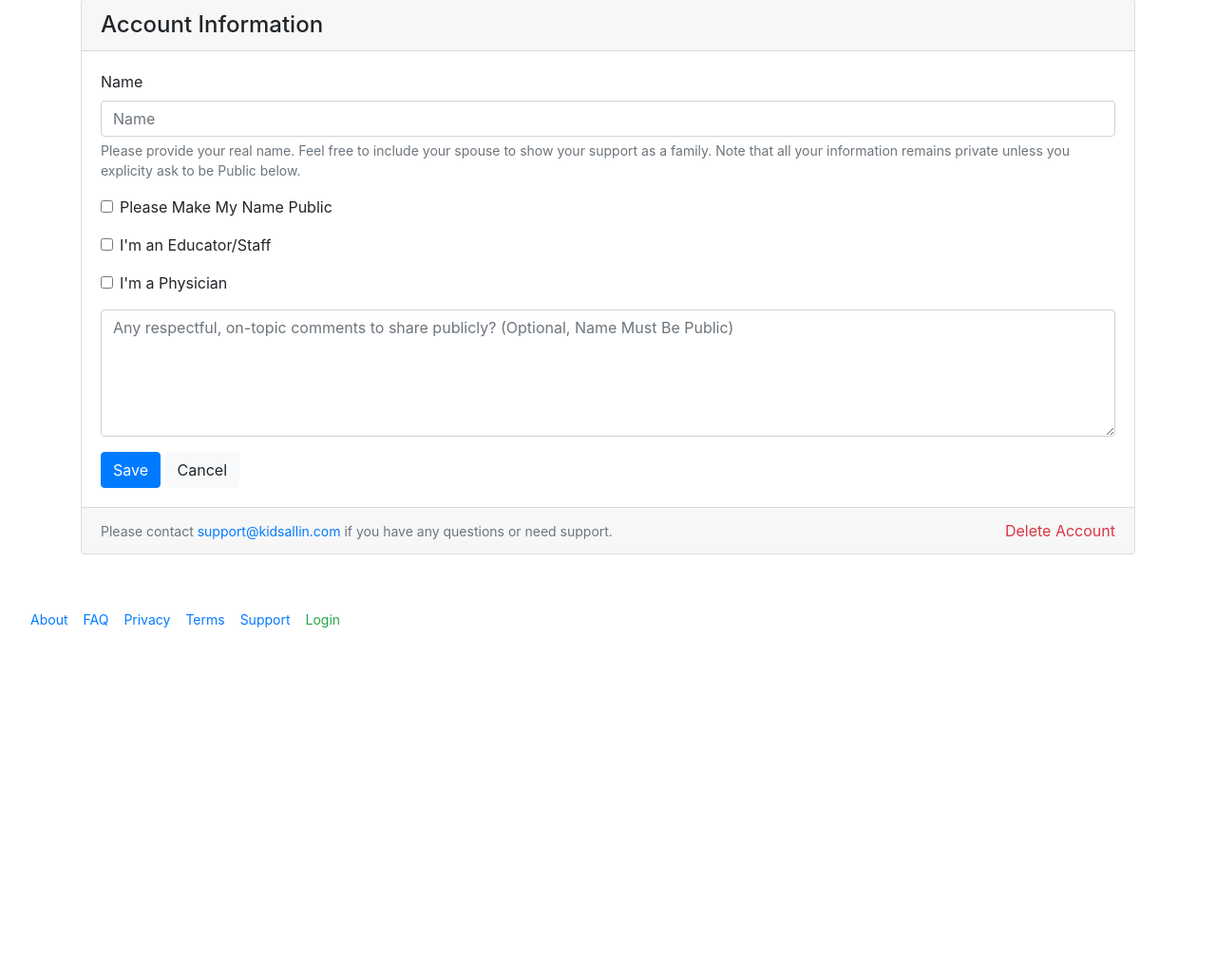
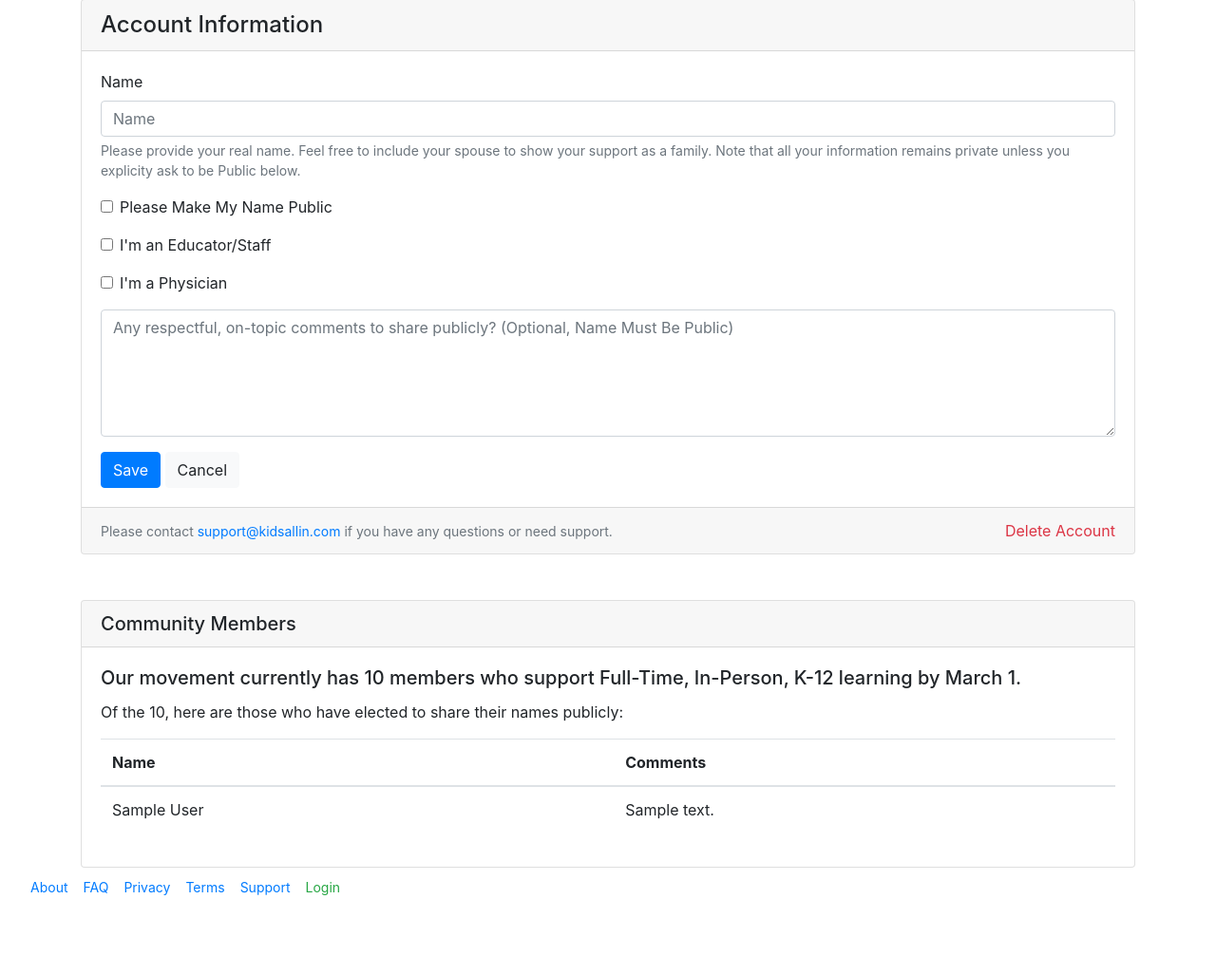
Before and after one commit to dbinetti/kidsallin, a Django app: template project/app/templates/app/pages/account.html in a window 1280 px wide. Shown: the part 581-1607 px from the top of the page at 95% size. Before the commit the page ends 1242 px from the top, so only its background shows below. Run offline with Django 3.2, Linux system fonts and the light colour scheme; tables that the repository leaves empty hold one stand-in row (values such as "Sample post"); the template is opened without the code that fills it: values that come from a table or form of the project are taken from there, most other values are stand-ins (such as "Sample title", 1, 10 or a date in 2020); some libraries are stand-ins or nearby versions.

Commit message:
Update account.html

```diff
--- a/project/app/templates/app/pages/account.html
+++ b/project/app/templates/app/pages/account.html
@@ -67,5 +67,29 @@
       </div>
     </div>
   </section>
-
+  <section class='mt-5'>
+    <div class="card">
+      <h5 class="card-header">Community Members</h5>
+      <div class="card-body">
+        <h5 class="card-title">Our movement currently has {{total}} members who support Full-Time, In-Person, K-12 learning by March 1.</h5>
+        <p>Of the {{total}}, here are those who have elected to share their names publicly:</p>
+        <table class='table'>
+          <thead>
+            <tr>
+              <th>Name</th>
+              <th>Comments</th>
+            </tr>
+          </thead>
+          <tbody>
+            {% for account in accounts %}
+              <tr>
+                <td>{{account.name}}</td>
+                <td>{{account.comments}}</td>
+              </tr>
+            {% endfor %}
+          </tbody>
+        </table>
+      </div>
+    </div>
+  </section>
 {% endblock content %}
```
